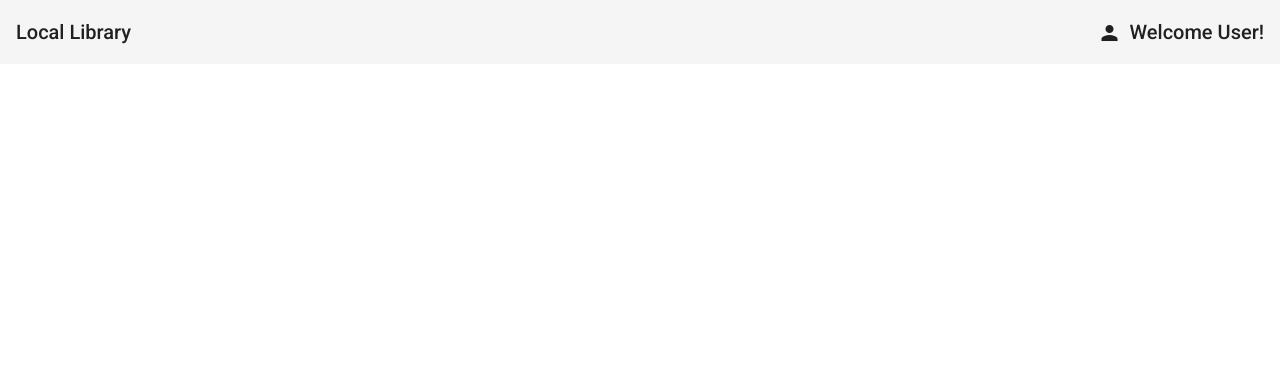
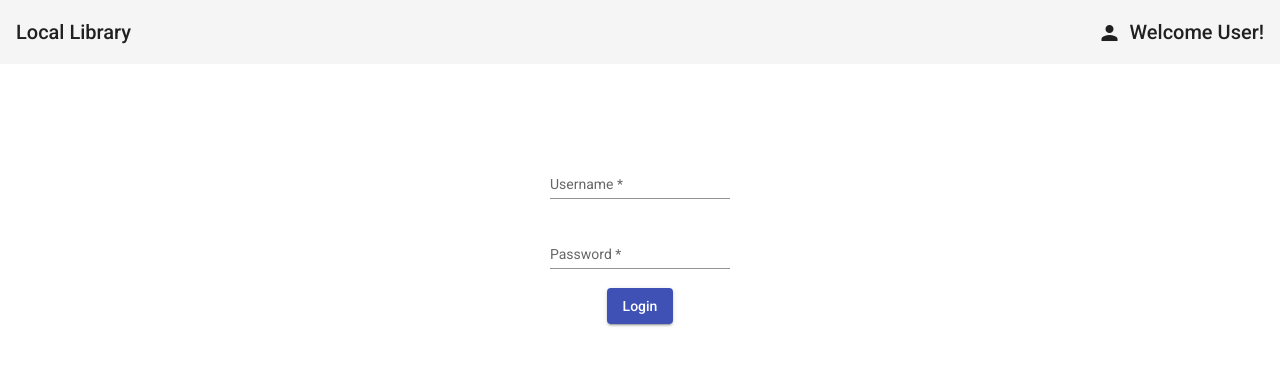
Before and after one commit to rjnay1984/LocalLibraryNet, an Angular app in the folder frontend/client/: page / in a window 1280 px wide. Shown: the top 366 px of the page. Built offline with nearby package versions, Linux system fonts and the light colour scheme.

Commit message:
create basic login form

```diff
--- a/frontend/client/src/app/app.component.html
+++ b/frontend/client/src/app/app.component.html
@@ -1,3 +1,3 @@
 <app-navigation></app-navigation>
-
+<app-login></app-login>
 <router-outlet></router-outlet>
--- a/frontend/client/src/app/app.module.ts
+++ b/frontend/client/src/app/app.module.ts
@@ -6,6 +6,7 @@ import { AppRoutingModule } from './app-routing.module';
 import { AppComponent } from './app.component';
 import { CoreModule } from './core/core.module';
 import { MaterialModule } from './shared/material.module';
+import { SharedModule } from './shared/shared.module';
 
 @NgModule({
   declarations: [
@@ -16,6 +17,7 @@ import { MaterialModule } from './shared/material.module';
     AppRoutingModule,
     MaterialModule,
     CoreModule,
+    SharedModule,
     BrowserAnimationsModule
   ],
   providers: [],
--- /dev/null
+++ b/frontend/client/src/app/shared/login/login.component.html
@@ -0,0 +1,13 @@
+<form [formGroup]="loginForm" (ngSubmit)="onSubmit()">
+  <mat-form-field appearance="standard">
+    <mat-label>Username</mat-label>
+    <input matInput formControlName="username" />
+    <mat-error *ngIf="loginForm.controls.username.invalid">This field is required.</mat-error>
+  </mat-form-field>
+  <mat-form-field appearance="standard">
+    <mat-label>Password</mat-label>
+    <input type="password" matInput formControlName="password" />
+    <mat-error *ngIf="loginForm.controls.password.invalid">This field is required.</mat-error>
+  </mat-form-field>
+  <button type="submit" mat-raised-button color="primary">Login</button>
+</form>
--- /dev/null
+++ b/frontend/client/src/app/shared/login/login.component.scss
@@ -0,0 +1,6 @@
+form {
+  display: flex;
+  flex-direction: column;
+  padding: 6em 0;
+  align-items: center;
+}
--- /dev/null
+++ b/frontend/client/src/app/shared/login/login.component.ts
@@ -0,0 +1,24 @@
+import { Component, OnInit } from '@angular/core';
+import { FormBuilder, Validators } from '@angular/forms';
+
+@Component({
+  selector: 'app-login',
+  templateUrl: './login.component.html',
+  styleUrls: ['./login.component.scss']
+})
+export class LoginComponent implements OnInit {
+  loginForm = this.fb.group({
+    username: ['', Validators.required],
+    password: ['', Validators.required]
+  });
+
+  constructor(private fb: FormBuilder) { }
+
+  ngOnInit(): void {
+  }
+
+  onSubmit() {
+    console.log(this.loginForm.value);
+  }
+
+}
```
Also changed, not shown: frontend/client/src/app/shared/material.module.ts (+17 -2 lines), frontend/client/src/app/shared/shared.module.ts (added, +20 -0 lines), 1 other file (tests, documents, lock files or other folders).
